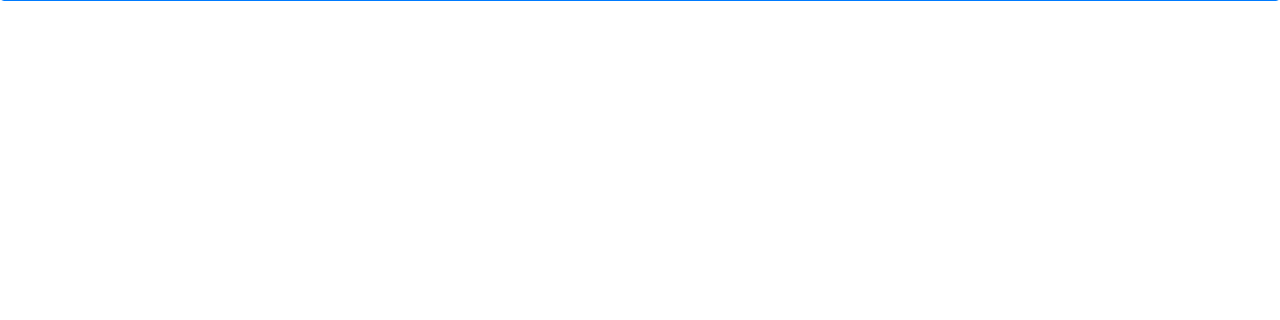
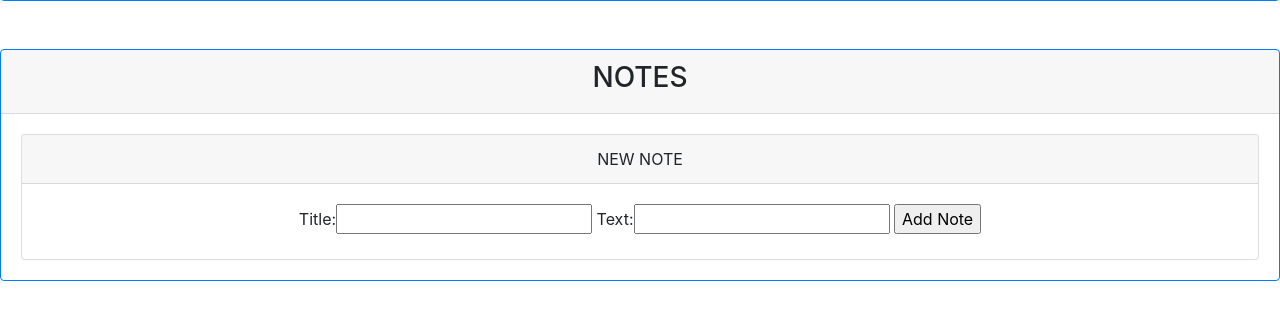
Before and after one commit to adbeskine/TOPAIMS, a Django app: template TOPAIMS/home/templates/home/job.html in a window 1280 px wide. Shown: the part 227-547 px from the top of the page. Run offline with Django 3.2, Linux system fonts and the light colour scheme; the template is opened without the code that fills it: values that come from a table or form of the project are taken from there, others are empty; some libraries are stand-ins or nearby versions.

Commit message:
GREEN - refracted to control testing sequence, profile, status changes and notes working on job view

```diff
--- a/TOPAIMS/functional_tests/test_login.py
+++ b/TOPAIMS/functional_tests/test_login.py
@@ -55,6 +55,8 @@ class LoginTest(FunctionalTest):
 
 	@tag('incorrect_password_counter')
 	def test_incorrect_password_gives_correct_error(self):
+		self.tearDown()
+		self.setUp()
 		# Yousif navigates to the home page and inputs the incorrect password
 		self.browser.get(self.live_server_url)
 		self.incorrect_login(self.browser)
--- a/TOPAIMS/home/forms.py
+++ b/TOPAIMS/home/forms.py
@@ -8,5 +8,5 @@ class new_job_form(forms.Form):
 	Note = forms.CharField(widget = forms.TextInput(attrs={'id':'Note'}))
 
 class new_note_form(forms.Form):
-	Title = forms.CharField()
-	Text = forms.CharField()
+	Title = forms.CharField(widget = forms.TextInput(attrs={'id':'Title_input'}))
+	Text = forms.CharField(widget = forms.TextInput(attrs={'id':'Note_input'}))
--- a/TOPAIMS/home/templates/home/job.html
+++ b/TOPAIMS/home/templates/home/job.html
@@ -9,7 +9,7 @@
 
   	<!-- PROFILE -->
 
-    <div class="card border-primary text-center bg- {{ profile_colour }} " id="Profile">
+    <div class="card border-primary text-center bg- {{ profile_colour }} mb-5" id="Profile">
 
     	<div class="card-header">
     		<div class="container">
@@ -26,9 +26,6 @@
     	  </div>
     	</div>
 
-
-
-
     	<div class="card-body">
     		Name - {{ job.name }} <br>
     		Email - {{ job.email }}<br>
@@ -40,6 +37,46 @@
     	</div>
     </div>
 
+
+    <!-- NOTES -->
+
+    <div class="card border-primary text-center mb-5" id="notes_panel">
+
+    	<div class="card-header">
+    		<h3>NOTES</h3>
+    	</div>
+    	<div class="card-body">
+
+    		{% for note in notes %}
+    		<div class="card border-black text-center mb-2" id="Note_{{ note.pk }}">
+    			<div class="card-header">
+    				{{ note.Title }}
+    			</div>
+    			<div class="card-body">
+    				<p class="card-text"> {{ note.Text }} </p>
+    			</div>
+    		</div>
+    		{% endfor %}
+
+    		<!-- New note form -->
+    		<div class="card border-black text-center">
+    			<div class="card-header">
+    				NEW NOTE
+    			</div>
+    			<div class="card-body">
+    				<form action="{% url 'new_note' job.job_id %}" method="post" id="new_note_form">
+    				{% csrf_token %}
+    				{{ new_note_form }}
+    				<input type="Submit" value="Add Note" id="Add_note">
+    			  </form>
+    			</div>
+    		</div>
+    	</div>
+    </div>
+
+
+
+
    <script src="https://code.jquery.com/jquery-3.2.1.slim.min.js" integrity="sha384-KJ3o2DKtIkvYIK3UENzmM7KCkRr/rE9/Qpg6aAZGJwFDMVNA/GpGFF93hXpG5KkN" crossorigin="anonymous"></script>
     <script src="https://cdnjs.cloudflare.com/ajax/libs/popper.js/1.11.0/umd/popper.min.js" integrity="sha384-b/U6ypiBEHpOf/4+1nzFpr53nxSS+GLCkfwBdFNTxtclqqenISfwAzpKaMNFNmj4" crossorigin="anonymous"></script>
     <script src="https://maxcdn.bootstrapcdn.com/bootstrap/4.0.0-beta/js/bootstrap.min.js" integrity="sha384-h0AbiXch4ZDo7tp9hKZ4TsHbi047NrKGLO3SEJAg45jXxnGIfYzk4Si90RDIqNm1" crossorigin="anonymous"></script>
--- a/TOPAIMS/home/views.py
+++ b/TOPAIMS/home/views.py
@@ -128,6 +128,7 @@ def jobs(request): # LOGGEDIN
 def job(request, job_id): # LOGGEDIN
 
 	job = Jobs.objects.filter(job_id=job_id).first()
+	notes = Notes.objects.filter(job=job).order_by('-Timestamp')
 
 	if job.status == 'quote':
 		job_colour = 'WHITE_PROFILE_BOX'
@@ -138,7 +139,9 @@ def job(request, job_id): # LOGGEDIN
 
 	context = {
 		'job':job,
-		'profile_colour':job_colour
+		'profile_colour':job_colour,
+		'new_note_form':new_note_form,
+		'notes':notes
 	}
 
 	return check_and_render(request, 'home/job.html', context)
```
Also changed, not shown: TOPAIMS/functional_tests/functional_tests.py (added, +12 -0 lines), TOPAIMS/functional_tests/test_job_view.py (+11 -11 lines), 1 other file.
